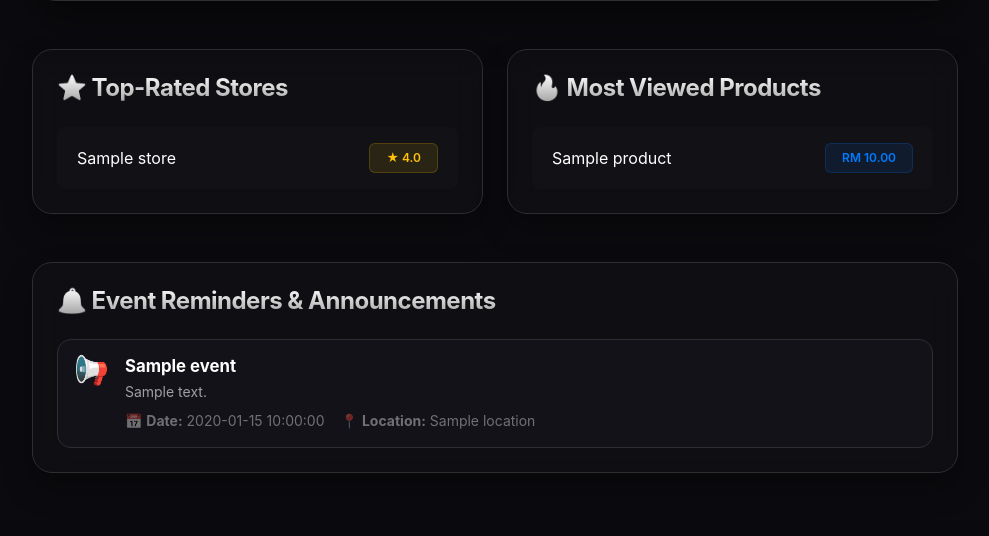
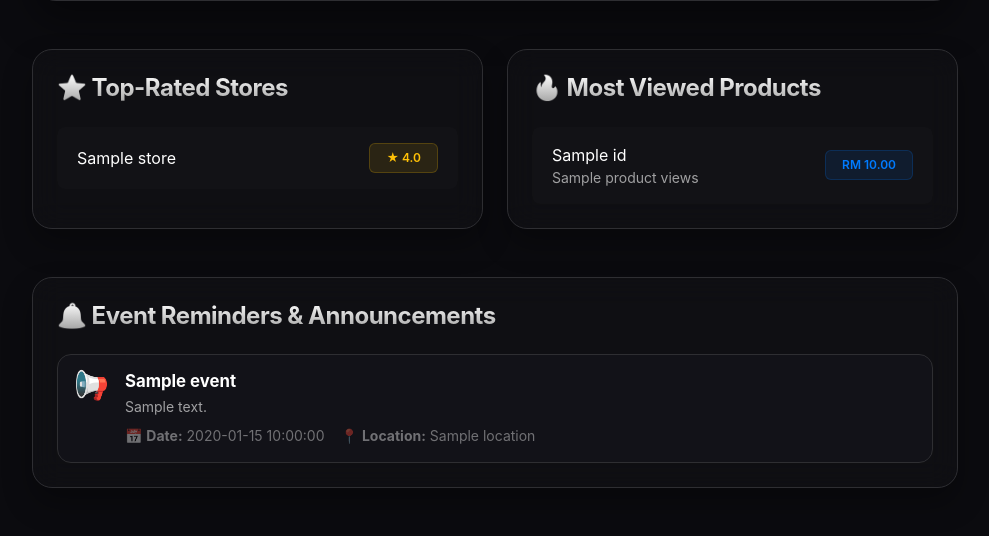
Before and after one commit to AreefHakim/G103, a Flask app: template templates/home.html in a window 1280 px wide. Shown: the part 618-1154 px from the top of the page, without its empty margins (145-1134 px from the left). Before the commit the page ends 1091 px from the top, so only its background shows below. Run offline with Flask 3, Linux system fonts and the light colour scheme; a user stored in the database is signed in; tables that the repository leaves empty hold one stand-in row (values such as "Sample post"); the template is opened without the code that fills it: values that come from a table or form of the project are taken from there, most other values are stand-ins (such as "Sample title", 1, 10 or a date in 2020).

Commit message:
Update dashboard.html

```diff
--- a/templates/dashboard.html
+++ b/templates/dashboard.html
@@ -269,11 +269,19 @@
                                 <div class="list-group list-group-flush rounded-3 overflow-hidden">
                                     {% if products %}
                                         {% for product in products %}
-                                        <div class="list-group-item list-group-item-custom d-flex justify-content-between align-items-center">
-                                            <span>{{ product.name }}</span>
-                                            <span class="badge badge-views px-3 py-2">RM {{ "%.2f"|format(product.price) }}</span>
-                                        </div>
-                                        {% endfor %}
+<div class="list-group-item list-group-item-custom d-flex justify-content-between align-items-center">
+    <div>
+        <span>{{ product[0].name }}</span>
+        <small class="text-muted-custom d-block">
+            {{ product[1] }} views
+        </small>
+    </div>
+
+    <span class="badge badge-views px-3 py-2">
+        RM {{ "%.2f"|format(product[0].price) }}
+    </span>
+</div>
+{% endfor %}
                                     {% else %}
                                         <div class="text-center text-muted-custom py-4">No products available yet.</div>
                                     {% endif %}
```
